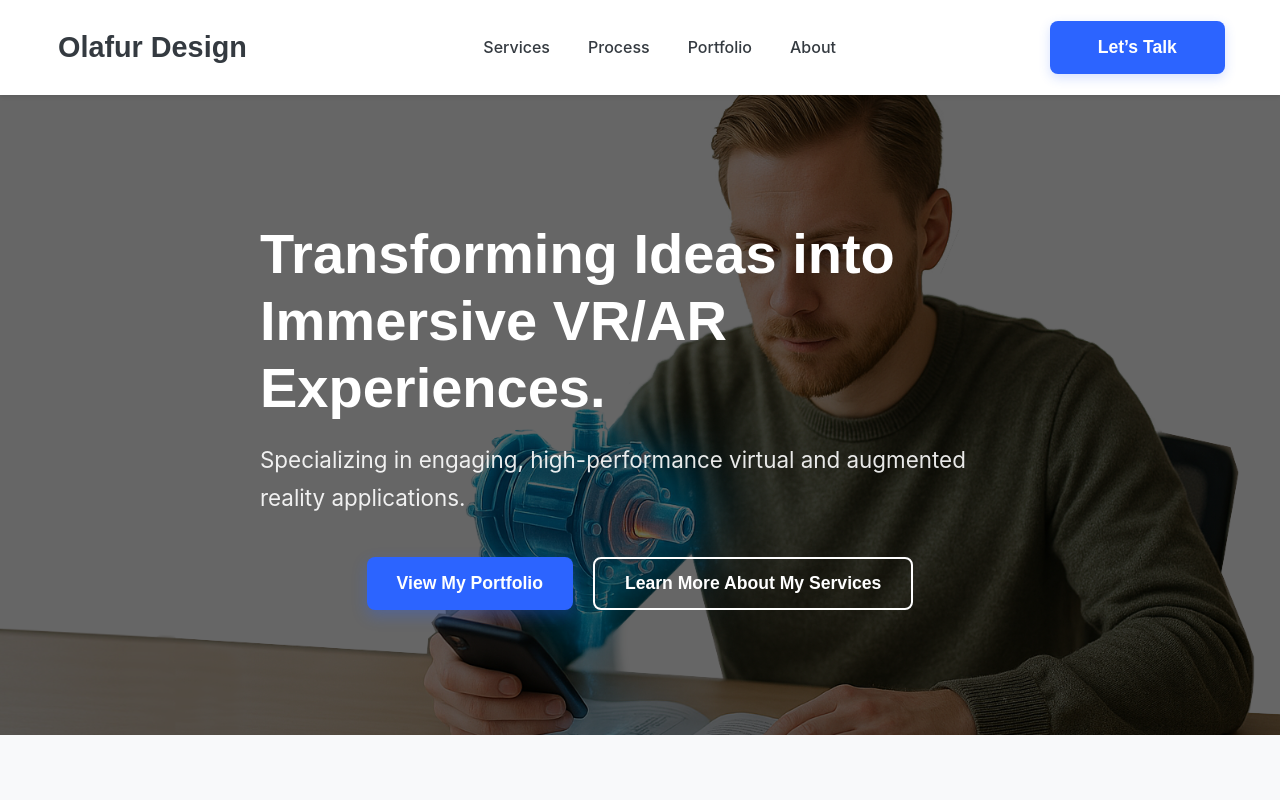
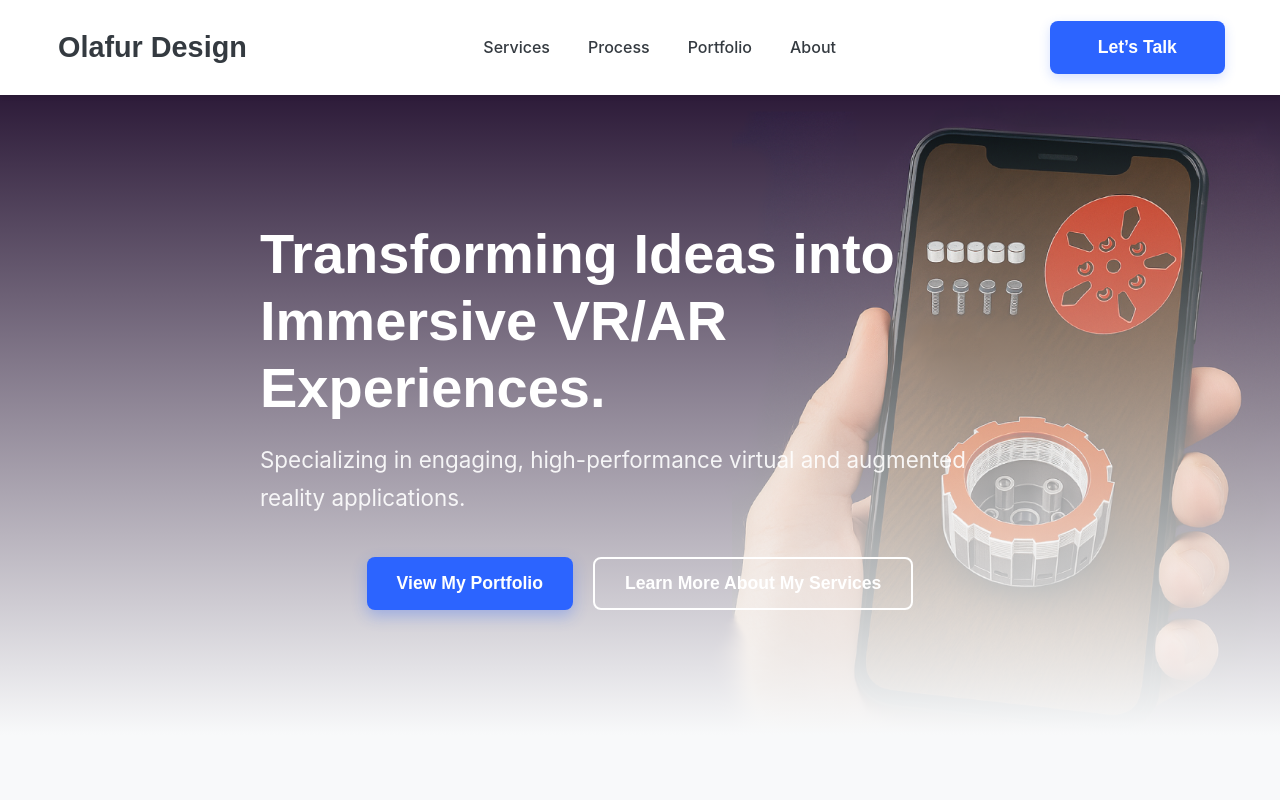
Before and after one commit to MrDeerhurst/OlafurDesign, a Vue app: page / in a window 1280 px wide. Shown: the top 800 px of the page. Built offline with nearby package versions, Linux system fonts and the light colour scheme.

Commit message:
Fixes to hero section image

```diff
--- a/src/components/HeroSection.vue
+++ b/src/components/HeroSection.vue
@@ -49,6 +49,10 @@ export default {
   text-align: left;
   padding: 20px;
 
+  background-image: linear-gradient(0deg,#f8f9fa 0%, rgba(253, 187, 45, 0) 100%);
+
+
+
 }
 
 .video-background, .fallback-hero-image {
@@ -59,9 +63,12 @@ export default {
   height: 110%;
   object-fit: cover;
   z-index: -1;
-  filter: brightness(0.4); /* Slightly darker filter for better text contrast */
+  /*filter: brightness(0.4);  Slightly darker filter for better text contrast */
+  background-color: white; /* For browsers that do not support gradients */
+  background-image: linear-gradient(0deg,rgba(255, 255, 255, 1) 10%, rgba(253, 187, 45, 0) 100%);
+
   transition:  3s ease-in-out;
-}
+  }
 
 .hero-content {
   position: relative;
```
Also changed, not shown: src/assets/images/website_cover_image.png.
